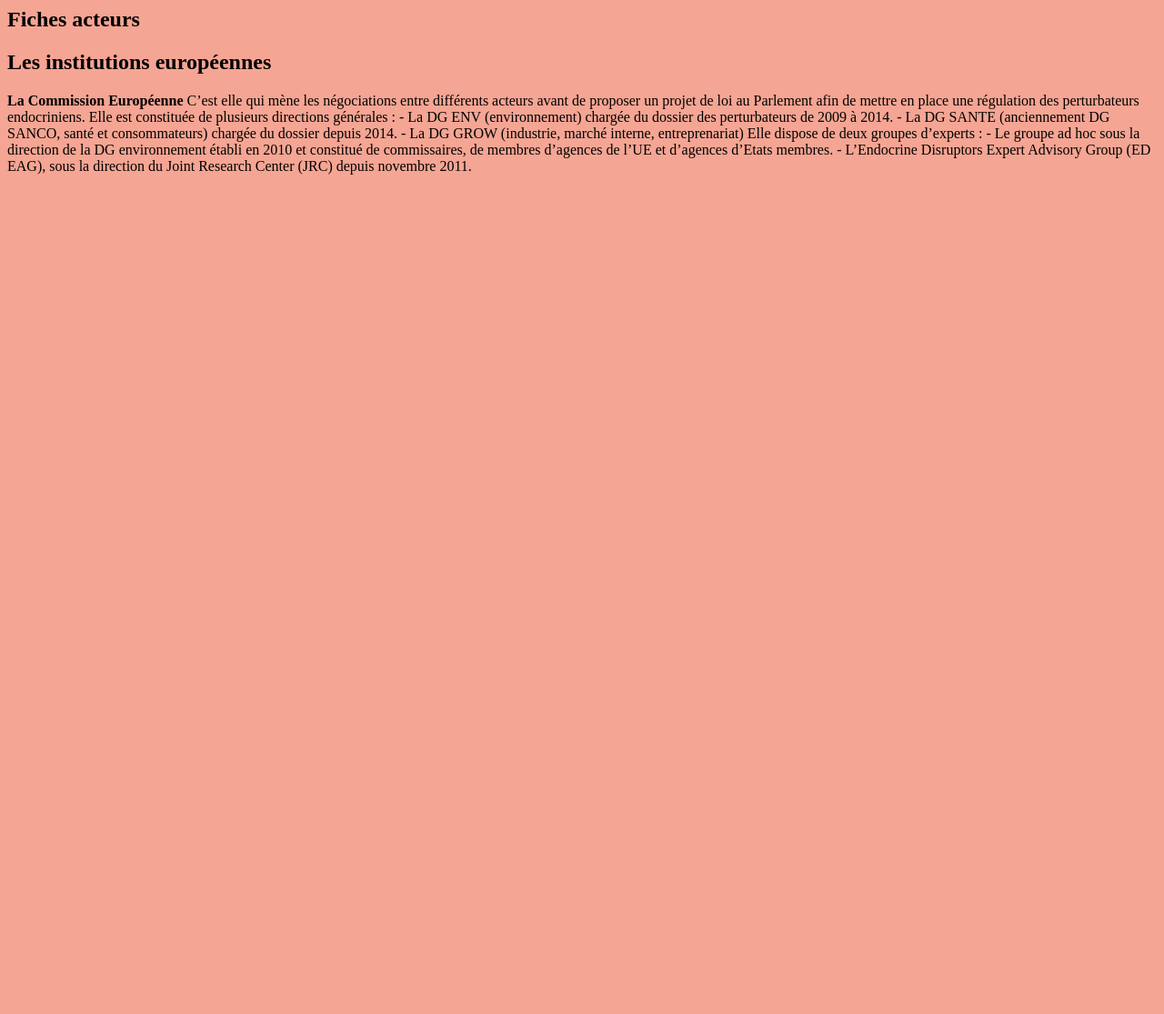
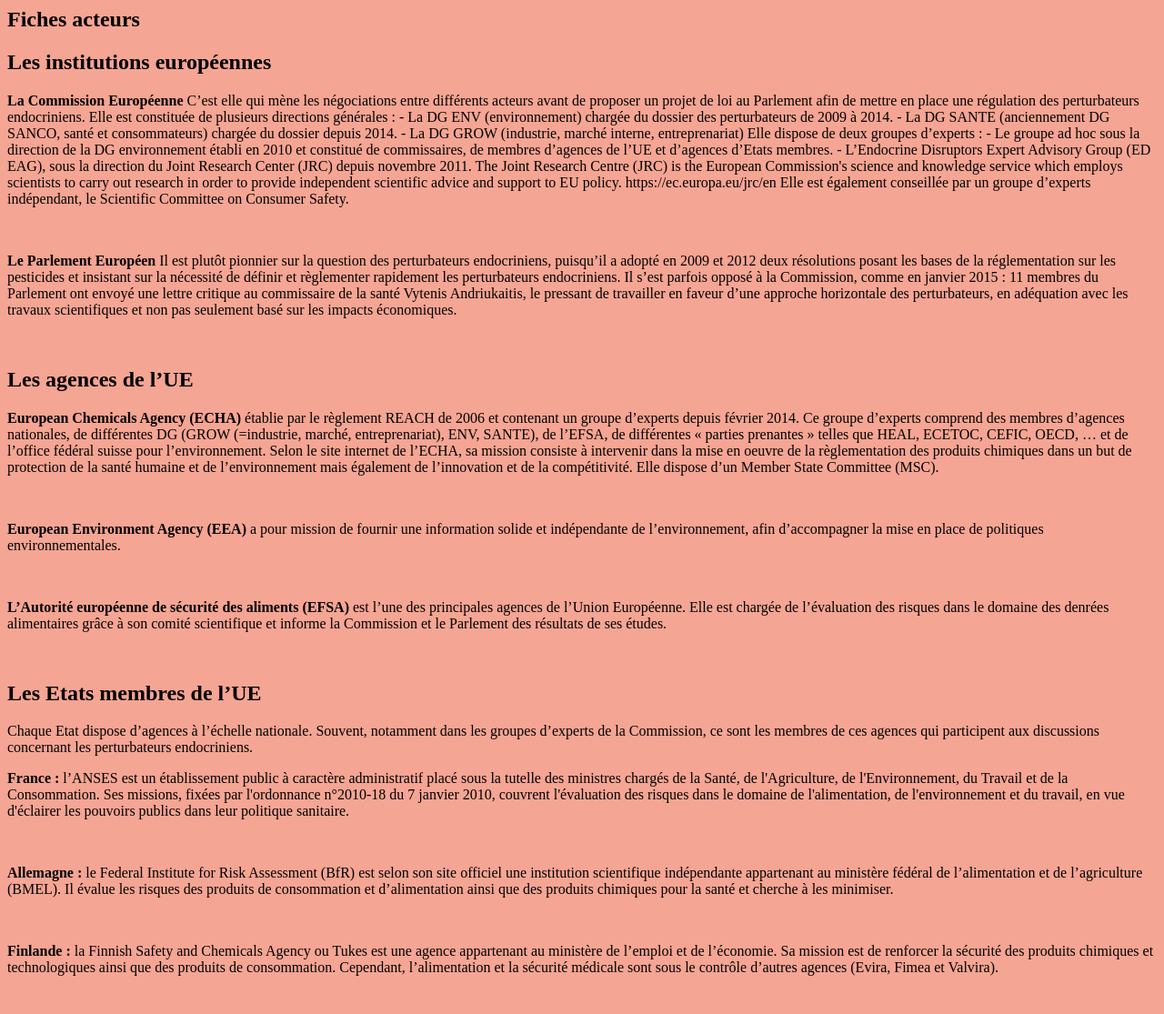
Before and after one commit to controverses/perturbateurs-endocriniens, a Jekyll site: the page annexe.md/fichesacteurs.html, which Jekyll copies as it is, in a window 1280 px wide. Shown: the whole page at 91% size. Built offline with Jekyll 4.4.1, drawn with Linux system fonts in a browser that asks for light colours; before the commit the page ends 900 px from its top, so only the background shows below that.

Commit message:
Update fichesacteurs.html

```diff
--- a/annexe.md/fichesacteurs.html
+++ b/annexe.md/fichesacteurs.html
@@ -87,9 +87,38 @@
 -	Le groupe ad hoc sous la direction de la DG environnement établi en 2010 et constitué de commissaires, de membres d’agences de l’UE et d’agences d’Etats membres.
 
 -	L’Endocrine Disruptors Expert Advisory Group (ED EAG), sous la direction du Joint Research Center (JRC) depuis novembre 2011.
+The Joint Research Centre (JRC) is the European Commission's science and knowledge service which employs scientists to carry out research in order to provide independent scientific advice and support to EU policy. https://ec.europa.eu/jrc/en
+Elle est également conseillée par un groupe d’experts indépendant, le Scientific Committee on Consumer Safety.
+
+</p> <br/>
+
+    <p><strong>Le Parlement Européen </strong> Il est plutôt pionnier sur la question des perturbateurs endocriniens, puisqu’il a adopté en 2009 et 2012 deux résolutions posant les bases de la réglementation sur les pesticides et insistant sur la nécessité de définir et règlementer rapidement les perturbateurs endocriniens. Il s’est parfois opposé à la Commission, comme en janvier 2015 : 11 membres du Parlement ont envoyé une lettre critique au commissaire de la santé Vytenis Andriukaitis, le pressant de travailler en faveur d’une approche horizontale des perturbateurs, en adéquation avec les travaux scientifiques et non pas seulement basé sur les impacts économiques.
 </p> <br/>
 
 
+
+       <h2>Les agences de l’UE</h2>
+    <p><strong>European Chemicals Agency (ECHA) </strong>  établie par le règlement REACH de 2006 et contenant un groupe d’experts depuis février 2014. Ce groupe d’experts comprend des membres d’agences nationales, de différentes DG (GROW (=industrie, marché, entreprenariat), ENV, SANTE), de l’EFSA, de différentes « parties prenantes » telles que HEAL, ECETOC, CEFIC, OECD, … et de l’office fédéral suisse pour l’environnement. Selon le site internet de l’ECHA, sa mission consiste à intervenir dans la mise en oeuvre de la règlementation des produits chimiques dans un but de protection de la santé humaine et de l’environnement mais également de l’innovation et de la compétitivité. Elle dispose d’un Member State Committee (MSC).
+    </p> <br/>
+
+     <p><strong>European Environment Agency (EEA) </strong>  a pour mission de fournir une information solide et indépendante de l’environnement, afin d’accompagner la mise en place de politiques environnementales.
+      </p> <br/>
+
+     <p><strong>L’Autorité européenne de sécurité des aliments (EFSA) </strong> est l’une des principales agences de l’Union Européenne. Elle est chargée de l’évaluation des risques dans le domaine des denrées alimentaires grâce à son comité scientifique et informe la Commission et le Parlement des résultats de ses études.
+     </p> <br/>
+
+     <h2>Les Etats membres de l’UE</h2>
+    <p>Chaque Etat dispose d’agences à l’échelle nationale. Souvent, notamment dans les groupes d’experts de la Commission, ce sont les membres de ces agences qui participent aux discussions concernant les perturbateurs endocriniens.
+    </p>
+
+    <p><strong>France : </strong> l’ANSES est un établissement public à caractère administratif placé sous la tutelle des ministres chargés de la Santé, de l'Agriculture, de l'Environnement, du Travail et de la Consommation. Ses missions, fixées par l'ordonnance n°2010-18 du 7 janvier 2010, couvrent l'évaluation des risques dans le domaine de l'alimentation, de l'environnement et du travail, en vue d'éclairer les pouvoirs publics dans leur politique sanitaire.
+     </p> <br/>
+
+    <p><strong>Allemagne :  </strong> le Federal Institute for Risk Assessment (BfR) est selon son site officiel une institution scientifique indépendante appartenant au ministère fédéral de l’alimentation et de l’agriculture (BMEL). Il évalue les risques des produits de consommation et d’alimentation ainsi que des produits chimiques pour la santé et cherche à les minimiser.
+       </p> <br/>
+
+     <p><strong>Finlande :  </strong> la Finnish Safety and Chemicals Agency ou Tukes est une agence appartenant au ministère de l’emploi et de l’économie. Sa mission est de renforcer la sécurité des produits chimiques et technologiques ainsi que des produits de consommation. Cependant, l’alimentation et la sécurité médicale sont sous le contrôle d’autres agences (Evira, Fimea et Valvira).
+    </p> <br/>
 
 
 
```
